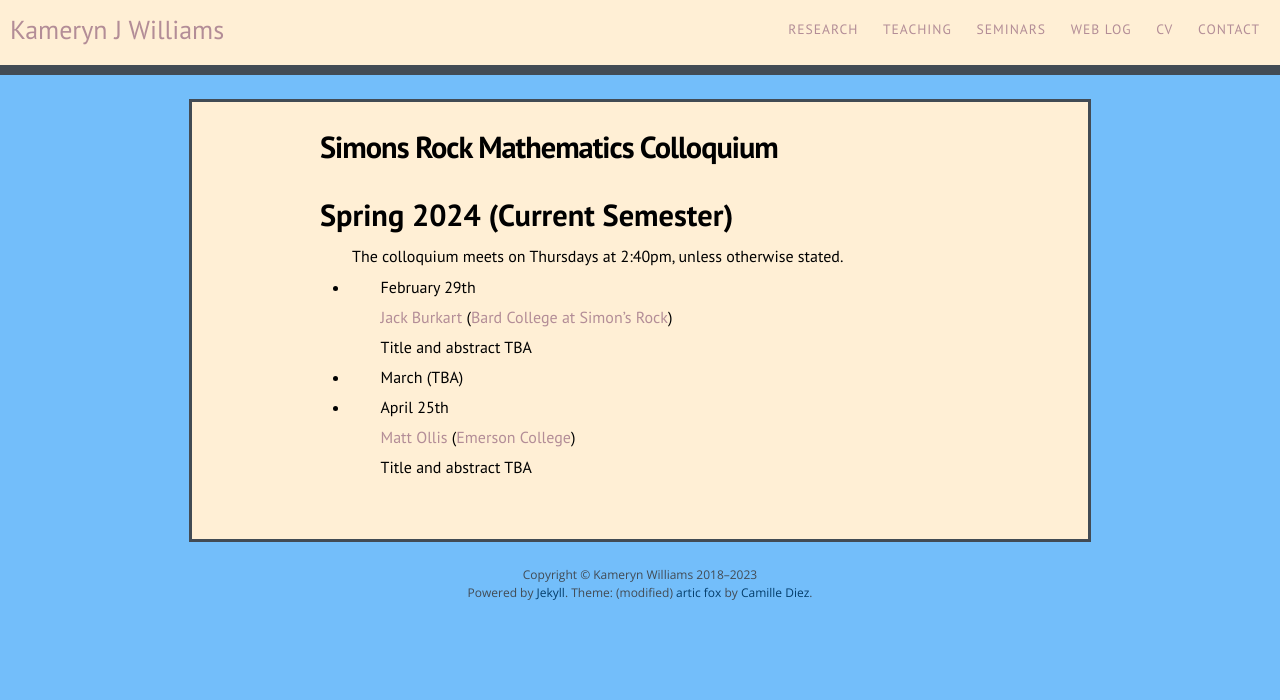
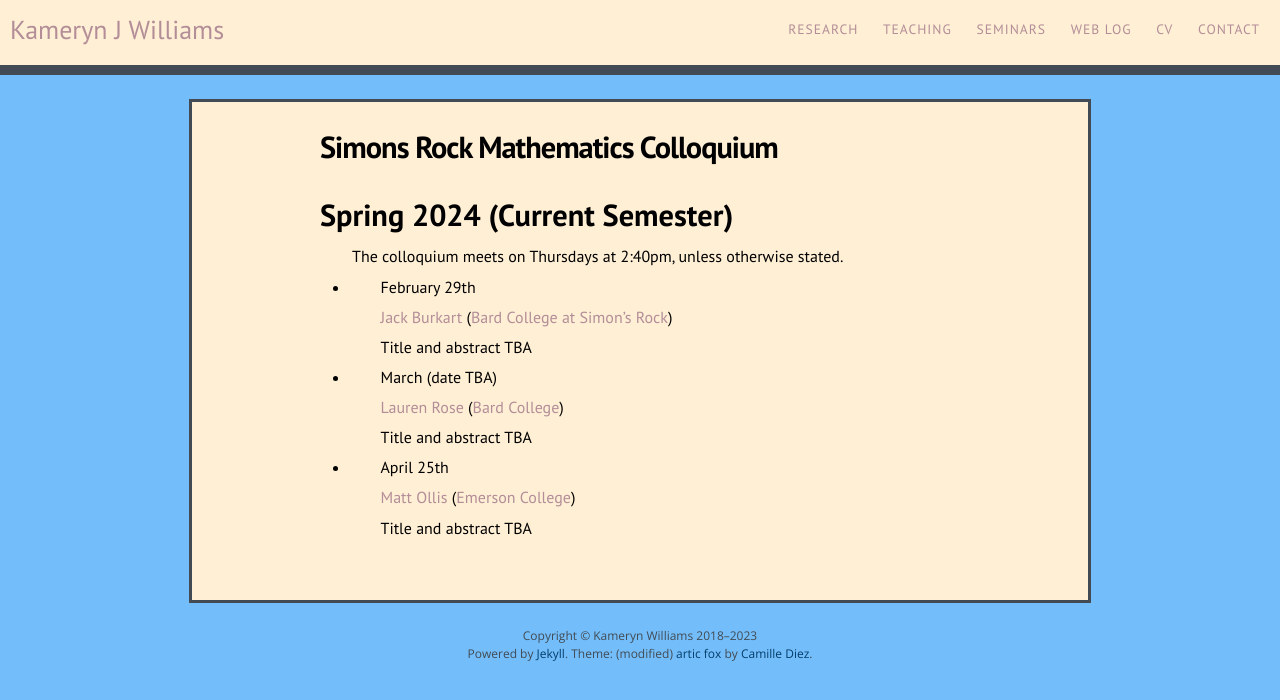
Before and after one commit to kamerynjw/kamerynjw.github.io, a Jekyll site: the page built from seminars/SR-colloquium.md, in a window 1280 px wide. Shown: the top 700 px of the page. Built offline with Jekyll 4.4.1, drawn with Linux system fonts in a browser that asks for light colours; nearby versions of some CDN libraries.

Commit message:
march talk

```diff
--- a/seminars/SR-colloquium.md
+++ b/seminars/SR-colloquium.md
@@ -15,7 +15,11 @@ The colloquium meets on Thursdays at 2:40pm, unless otherwise stated.
 
     Title and abstract TBA
 
-* March (TBA)
+* March (date TBA)
+
+    [Lauren Rose](https://faculty.bard.edu/rose/) ([Bard College](https://www.bard.edu/))
+
+    Title and abstract TBA
 
 * April 25th
 
```
